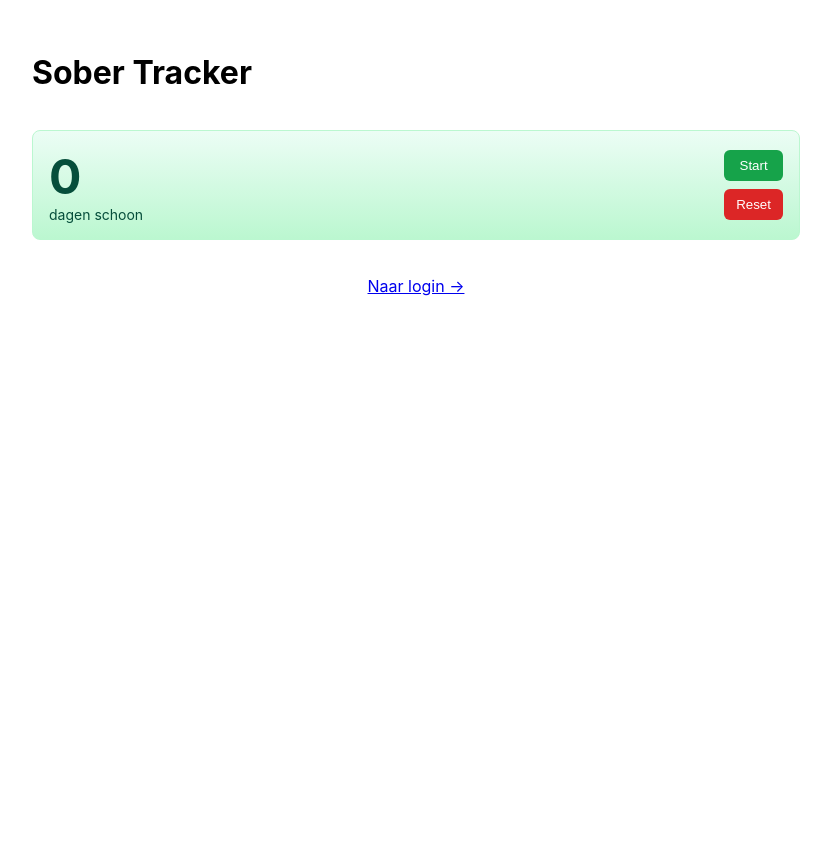
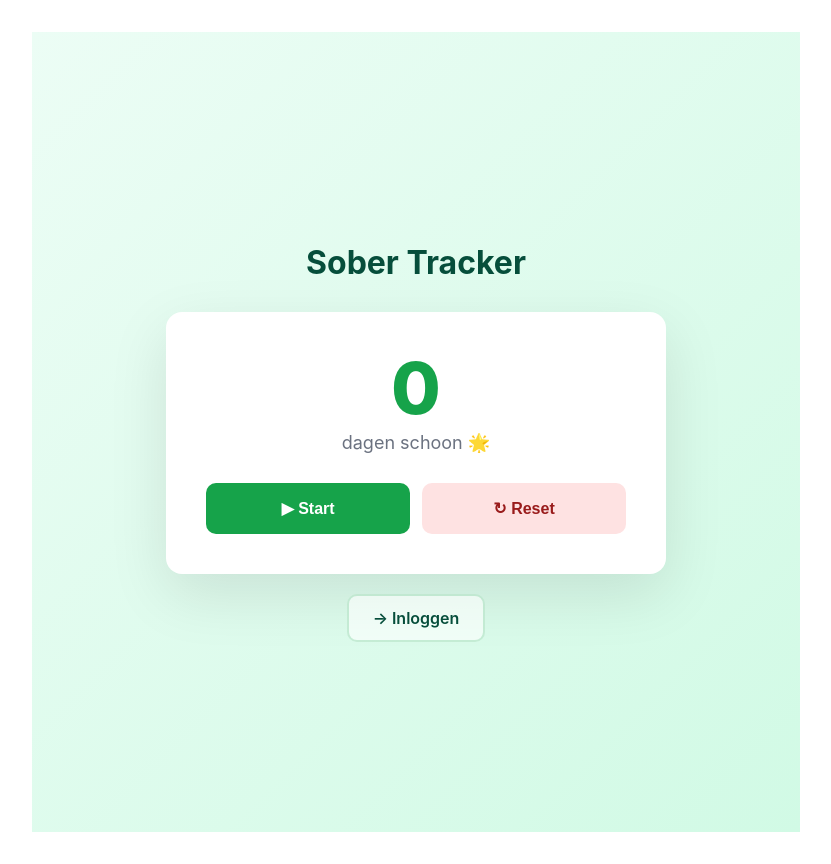
Before and after one commit to karimafendi70-sketch/clean-sober-app10, a Next.js app: page / in a window 1280 px wide. Shown: the whole page, without its empty margins (224-1055 px from the left). Before the commit the page ends 800 px from the top, so only its background shows below. Built offline with nearby package versions, Linux system fonts and the light colour scheme.

Commit message:
Beautiful homepage with gradient, large counter, hover effects

```diff
--- a/app/page.tsx
+++ b/app/page.tsx
@@ -38,23 +38,55 @@ export default function Home(){
   }
 
   return (
-    <div className="container">
-      <h1>Sober Tracker</h1>
-      <div className="card green-card">
-        <div style={{display:'flex',alignItems:'center',justifyContent:'space-between',gap:12}}>
-          <div>
-            <div style={{fontSize:48,fontWeight:700}}>{days}</div>
-            <div style={{fontSize:14,color:'#064e3b'}}>dagen schoon</div>
-            {startDate && <div style={{fontSize:12,color:'#065f46',marginTop:6}}>Gestart: {new Date(startDate).toLocaleDateString()}</div>}
+    <div style={{minHeight:'100vh',background:'linear-gradient(135deg, #ecfdf5 0%, #d1fae5 100%)',padding:'20px',display:'flex',alignItems:'center',justifyContent:'center'}}>
+      <div style={{maxWidth:'500px',width:'100%'}}>
+        {/* Header */}
+        <h1 style={{textAlign:'center',color:'#064e3b',fontSize:'32px',marginBottom:'30px'}}>Sober Tracker</h1>
+
+        {/* Main Card */}
+        <div style={{background:'white',borderRadius:'16px',padding:'40px',boxShadow:'0 20px 60px rgba(0,0,0,0.1)',marginBottom:'20px'}}>
+          {/* Days Counter */}
+          <div style={{textAlign:'center',marginBottom:'30px'}}>
+            <div style={{fontSize:'72px',fontWeight:'800',color:'#16a34a',lineHeight:'1'}}>{days}</div>
+            <p style={{fontSize:'18px',color:'#6b7280',marginTop:'8px'}}>dagen schoon 🌟</p>
+            {startDate && (
+              <p style={{fontSize:'12px',color:'#9ca3af',marginTop:'8px'}}>
+                Gestart: <span style={{fontWeight:'600',color:'#16a34a'}}>{new Date(startDate).toLocaleDateString('nl-NL')}</span>
+              </p>
+            )}
           </div>
 
-          <div style={{display:'flex',flexDirection:'column',gap:8}}>
-            <button onClick={startNow} style={{background:'#16a34a',color:'#fff',border:'none',padding:'8px 12px',borderRadius:6}}>Start</button>
-            <button onClick={reset} style={{background:'#dc2626',color:'#fff',border:'none',padding:'8px 12px',borderRadius:6}}>Reset</button>
+          {/* Buttons */}
+          <div style={{display:'grid',gridTemplateColumns:'1fr 1fr',gap:'12px'}}>
+            <button
+              onClick={startNow}
+              style={{padding:'16px',background:'#16a34a',color:'white',border:'none',borderRadius:'10px',fontWeight:'600',fontSize:'16px',cursor:'pointer',transition:'all 0.3s'}}
+              onMouseEnter={e => {const el = e.target as HTMLButtonElement; el.style.background='#15803d'; el.style.transform='translateY(-4px)'; el.style.boxShadow='0 8px 20px rgba(22,163,74,0.3)'}}
+              onMouseLeave={e => {const el = e.target as HTMLButtonElement; el.style.background='#16a34a'; el.style.transform='translateY(0)'; el.style.boxShadow='none'}}
+            >
+              ▶ Start
+            </button>
+            <button
+              onClick={reset}
+              style={{padding:'16px',background:'#fee2e2',color:'#991b1b',border:'none',borderRadius:'10px',fontWeight:'600',fontSize:'16px',cursor:'pointer',transition:'all 0.3s'}}
+              onMouseEnter={e => {const el = e.target as HTMLButtonElement; el.style.background='#fecaca'; el.style.transform='translateY(-4px)'; el.style.boxShadow='0 8px 20px rgba(220,38,38,0.2)'}}
+              onMouseLeave={e => {const el = e.target as HTMLButtonElement; el.style.background='#fee2e2'; el.style.transform='translateY(0)'; el.style.boxShadow='none'}}
+            >
+              ↻ Reset
+            </button>
           </div>
         </div>
+
+        {/* Login Link */}
+        <div style={{textAlign:'center'}}>
+          <Link href="/login" style={{display:'inline-block',padding:'12px 24px',background:'rgba(255,255,255,0.6)',color:'#064e3b',borderRadius:'10px',fontWeight:'600',textDecoration:'none',transition:'all 0.3s',border:'2px solid rgba(22,163,74,0.2)',boxSizing:'border-box'}}
+            onMouseEnter={e => {const el = e.target as HTMLAnchorElement; el.style.background='white'; el.style.transform='translateY(-2px)'; el.style.boxShadow='0 4px 12px rgba(0,0,0,0.1)'}}
+            onMouseLeave={e => {const el = e.target as HTMLAnchorElement; el.style.background='rgba(255,255,255,0.6)'; el.style.transform='translateY(0)'; el.style.boxShadow='none'}}
+          >
+            → Inloggen
+          </Link>
+        </div>
       </div>
-      <p style={{marginTop:'20px',textAlign:'center'}}><Link href="/login">Naar login →</Link></p>
     </div>
   )
 }
```
